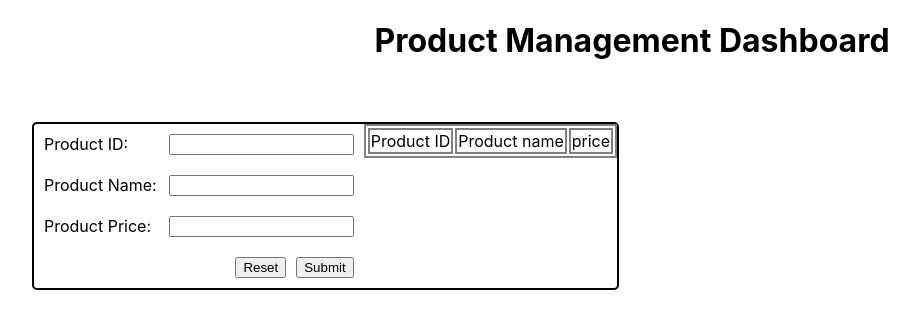
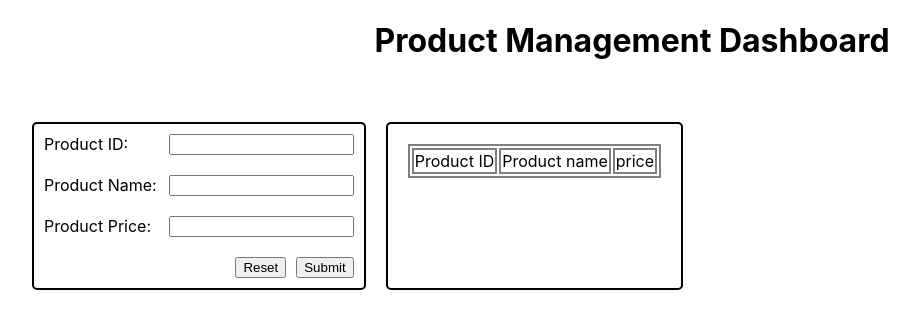
Before and after one commit to polin103109/product-management, a React (Create React App) app: page / in a window 1280 px wide. Shown: the top 328 px of the page, without its empty margins (8-927 px from the left). Built offline with nearby package versions, Linux system fonts and the light colour scheme.

Commit message:
added some css

```diff
--- a/src/form/components/productForm/form.css
+++ b/src/form/components/productForm/form.css
@@ -1,3 +1,8 @@
+.total-div{
+    display: flex;
+    /* border:2px solid black; */
+    border-radius: 5px;
+}
 .form-container{
     display: flex;
     border:2px solid black;
@@ -16,3 +21,9 @@ justify-content: space-between;
     justify-content: flex-end;
     gap:10px;
 }
+.table-data{
+    border: 2px solid black;
+    border-radius: 5px;
+    padding: 20px;
+    margin-left: 20px;
+}
--- a/src/form/components/productForm/form.jsx
+++ b/src/form/components/productForm/form.jsx
@@ -39,7 +39,8 @@ function handleOnChange(e){
     }
 
     return (
-    <div className="form-container">
+    <div className="total-div">
+      <div className='form-container'>
         <form class="product-form" onSubmit={handleFormSubmit}>
           <Formgroup label="Product ID"  fieldName="id" type="number" onChange={handleOnChange} value={product.id} />
           <Formgroup label="Product Name"  fieldName="name" type="text" onChange={handleOnChange} value={product.name}/>
@@ -50,7 +51,8 @@ function handleOnChange(e){
             <input type="submit" value="Submit"/>
           </div>
           </form>
-        <div>
+          </div>
+        <div className='table-data'>
         <ProductTable tableData={tableData}/>
         </div>
         </div>
```
